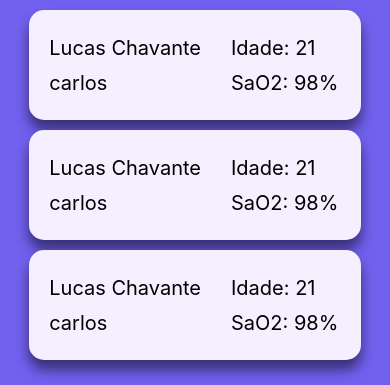
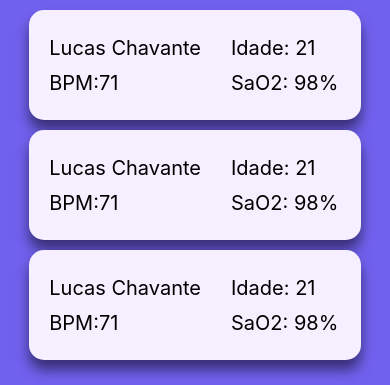
Before and after one commit to chavante01/projeto-Carlos, a React Native app in the folder ProjetoAguia/: screen /HomeScreen in a window 390 px wide. Shown: the top 385 px of the page. Built offline with nearby package versions, Linux system fonts and the light colour scheme; no server answers.

Commit message:
funcionando sem exposição

```diff
--- a/ProjetoAguia/objetos/pessoa.js
+++ b/ProjetoAguia/objetos/pessoa.js
@@ -1,44 +1,34 @@
 import React from 'react';
-import { View, Text, ImageBackground, StyleSheet, TouchableOpacity } from 'react-native';
-import io from 'socket.io-client';
+import {View, Text, ImageBackground, StyleSheet, TouchableOpacity} from 'react-native';
 
-const socket = io('http://10.0.0.151:3000');
-
-
-
-export default function Pessoa() {
-  var test = 'carlos';
-  socket.on('data', function (data) {
-    test = data;
-  });
-  return (
-
-
-
+export default function Pessoa(){
+    return(
 
         <TouchableOpacity style={styles.pessoa}>
           <View style={styles.conteudo}>
             <Text style={styles.texto}>Lucas Chavante</Text>
-        <Text style={styles.texto}>{test}</Text>
+            <Text style={styles.texto}>BPM:71</Text>
           </View>
           <View style={styles.conteudo}>
             <Text style={styles.texto}>Idade: 21</Text>
             <Text style={styles.texto}>SaO2: 98%</Text>
           </View>
         </TouchableOpacity>
+
+
     )
 }
 
 const styles = StyleSheet.create({
-  pessoa: {
-    justifyContent: 'flex-start',
-    width: '85%',
-    height: '15%',
-    padding: 20,
-    backgroundColor: '#f5efff',
-    borderRadius: 15,
-    marginTop: 10,
-    flexDirection: 'row',
+    pessoa:{
+        justifyContent:'flex-start',
+        width:'85%',
+        height:'15%',
+        padding:20,
+        backgroundColor:'#f5efff',
+        borderRadius:15,
+        marginTop:10,
+        flexDirection:'row',
         shadowColor: "#000",
         shadowOffset: {
             width: 0,
@@ -48,12 +38,12 @@ const styles = StyleSheet.create({
         shadowRadius: 13.16,
         elevation: 24,
       },
-  texto: {
-    fontSize: 20,
+      texto:{
+        fontSize:20,
       },
-  conteudo: {
-    flexDirection: 'column',
-    justifyContent: 'space-around',
-    marginRight: 30
+      conteudo:{
+        flexDirection:'column',
+        justifyContent:'space-around',
+        marginRight:30
       },
 })
```
Also changed, not shown: ProjetoAguia/package.json (+3 -8 lines), 4 other files (tests, documents, lock files or other folders). Lines whose indentation alone changed are shown as unchanged.
